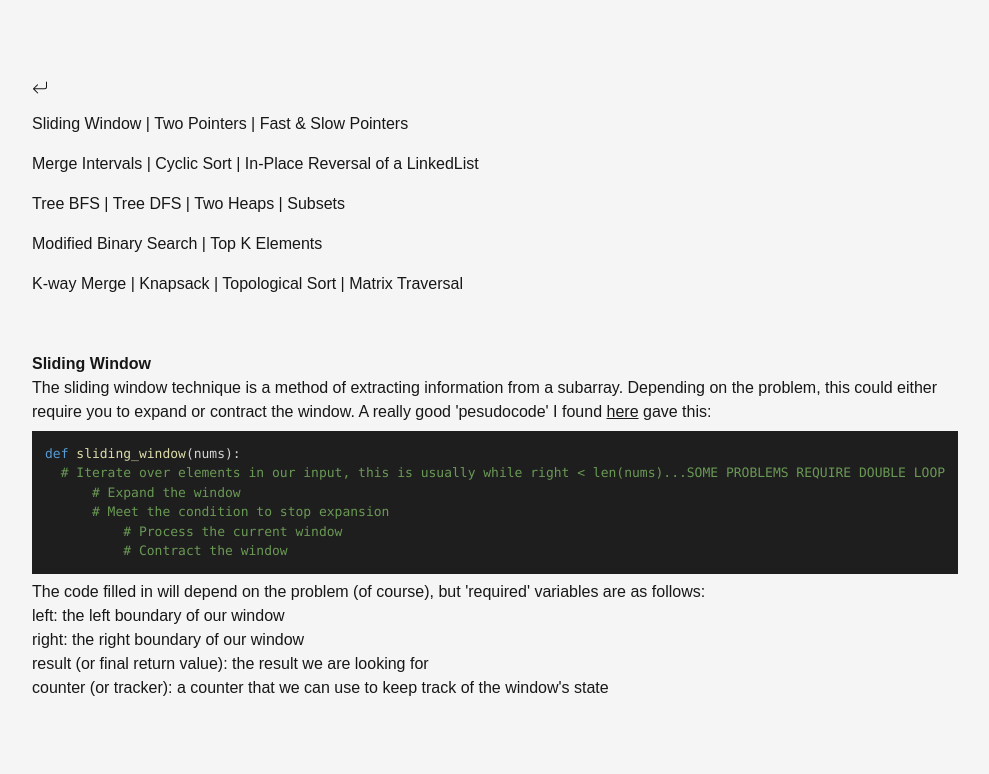
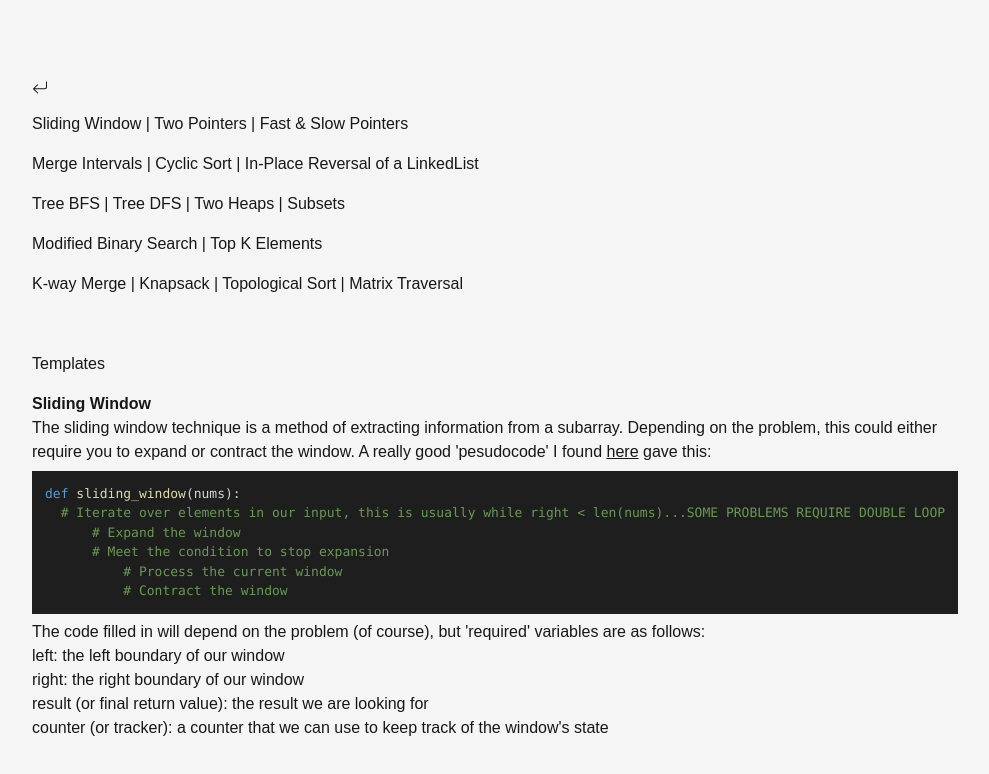
Before and after one commit to HoqueUM/portfolio-2, a Next.js app: page /dsa-notes in a window 1280 px wide. Shown: the top 774 px of the page, without its empty margins (192-1181 px from the left). Built offline with nearby package versions, Linux system fonts and the light colour scheme.

Commit message:
Add templates

```diff
--- a/app/dsa-notes/page.tsx
+++ b/app/dsa-notes/page.tsx
@@ -21,6 +21,9 @@ export default function Home() {
               <div>Modified Binary Search | Top K Elements</div>
               <div>K-way Merge | Knapsack | Topological Sort | Matrix Traversal</div>
             <br />
+            <div>
+              <a href="https://leetcode.com/explore/interview/card/cheatsheets/720/resources/4723/" target="_blank" className="w-min trace">Templates</a>
+            </div>
             <div>
               <h1 className="font-bold">Sliding Window</h1>
               The sliding window technique is a method of extracting information from a subarray.
```
